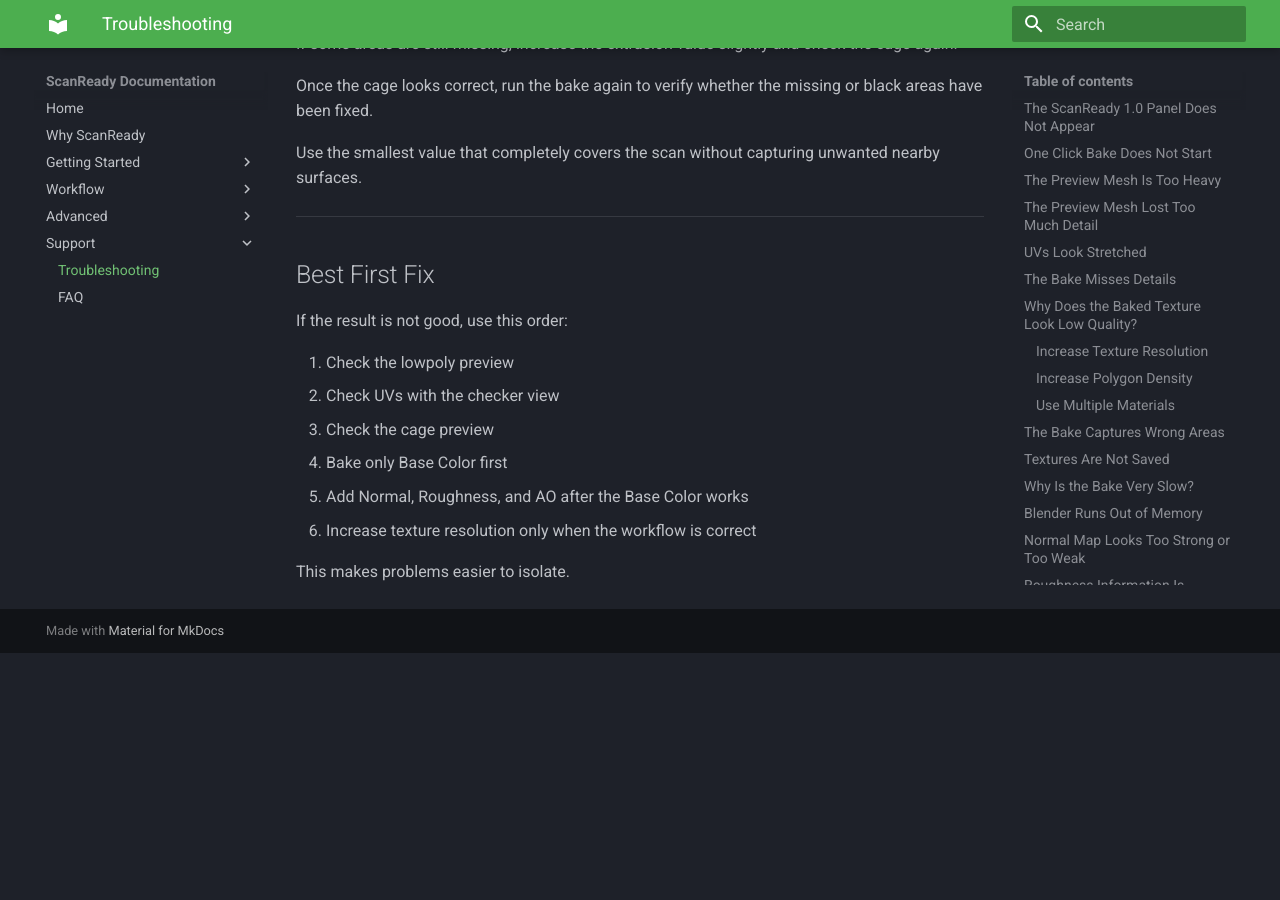
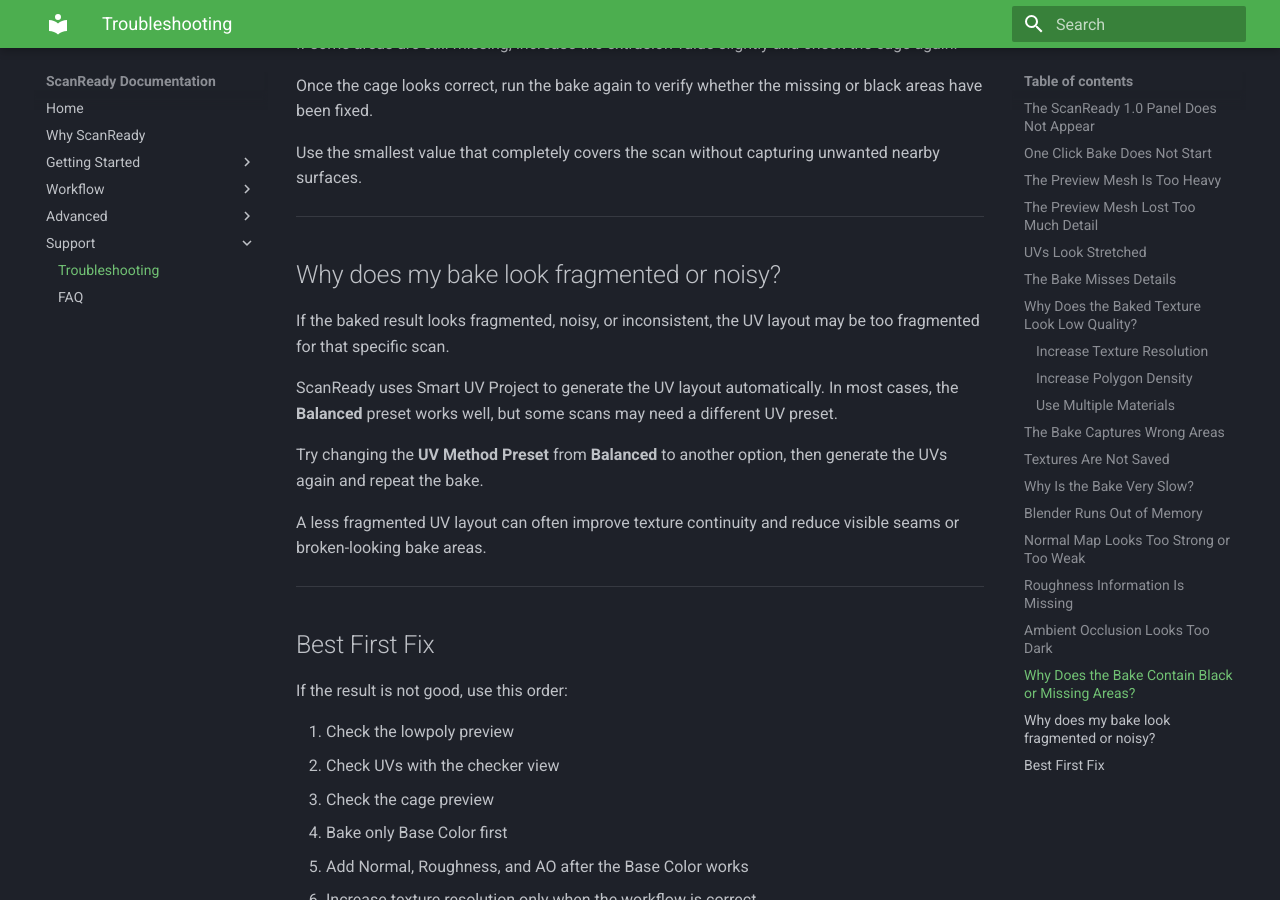
Before and after one commit to marioschiano/scanready-docs, an MkDocs documentation site: the page built from docs/troubleshooting.md, in a window 1280 px wide and 900 px high, scrolled down 7159 px. Built offline with MkDocs 1.6.1 and Material for MkDocs 9.7.7, drawn with Linux system fonts in a browser that asks for light colours; before the commit the page ends 7812 px from its top, so only the background shows below that.

Commit message:
Update troubleshooting.md

```diff
--- a/docs/troubleshooting.md
+++ b/docs/troubleshooting.md
@@ -276,6 +276,18 @@
 
 ---
 
+## Why does my bake look fragmented or noisy?
+
+If the baked result looks fragmented, noisy, or inconsistent, the UV layout may be too fragmented for that specific scan.
+
+ScanReady uses Smart UV Project to generate the UV layout automatically. In most cases, the **Balanced** preset works well, but some scans may need a different UV preset.
+
+Try changing the **UV Method Preset** from **Balanced** to another option, then generate the UVs again and repeat the bake.
+
+A less fragmented UV layout can often improve texture continuity and reduce visible seams or broken-looking bake areas.
+
+---
+
 ## Best First Fix
 
 If the result is not good, use this order:
```
